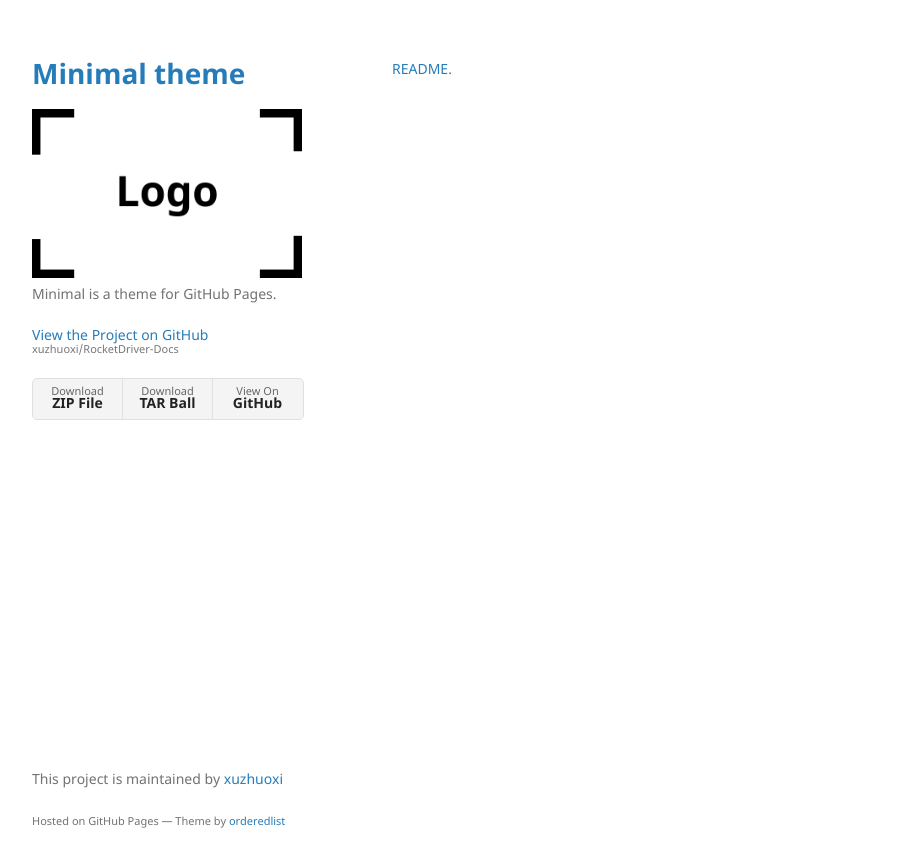
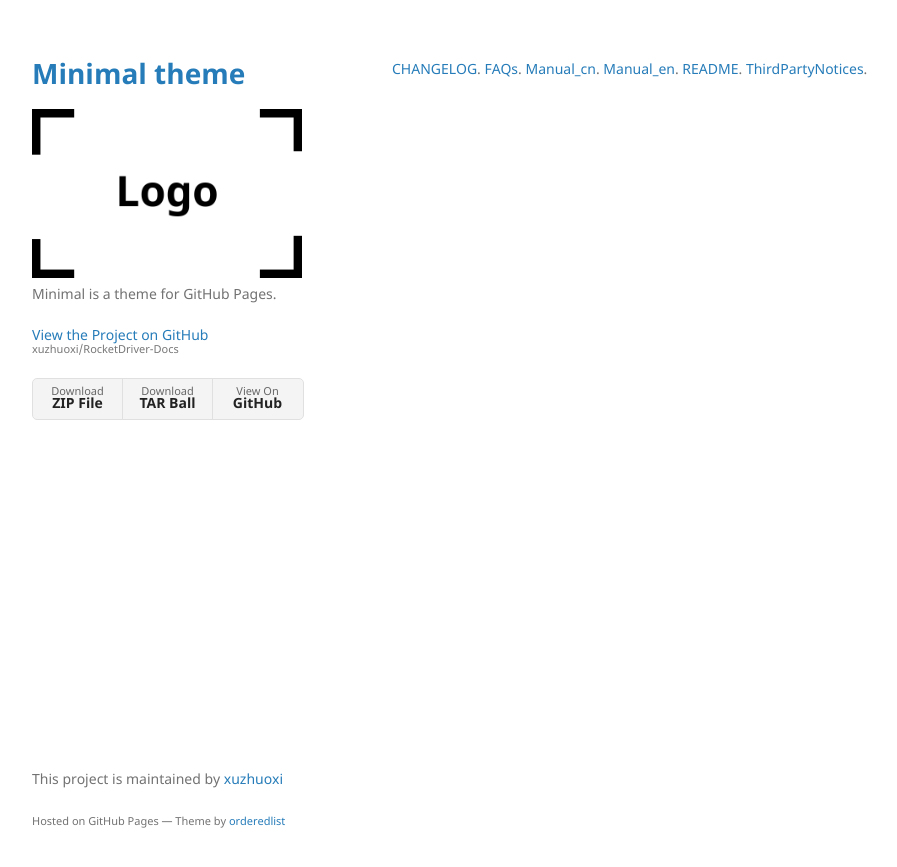
Before and after one commit to xuzhuoxi/RocketDriver-Docs, a Jekyll site: the page built from index.md, in a window 1280 px wide. Shown: the top 867 px of the page, without its empty margins (178-1075 px from the left). Built offline with Jekyll 4.4.1, drawn with Linux system fonts in a browser that asks for light colours.

Commit message:
1. 首页索引。

```diff
--- a/index.md
+++ b/index.md
@@ -2,4 +2,9 @@
 layout: default
 ---
 
-[README](./GameDriver_README.html).
+[CHANGELOG](./Page-CHANGELOG.html).
+[FAQs](./Page-FAQs.html).
+[Manual_cn](./Page-Manual_cn.html).
+[Manual_en](./Page-Manual_en.html).
+[README](./Page-README.html).
+[ThirdPartyNotices](./Page-ThirdPartyNotices.html).
```
